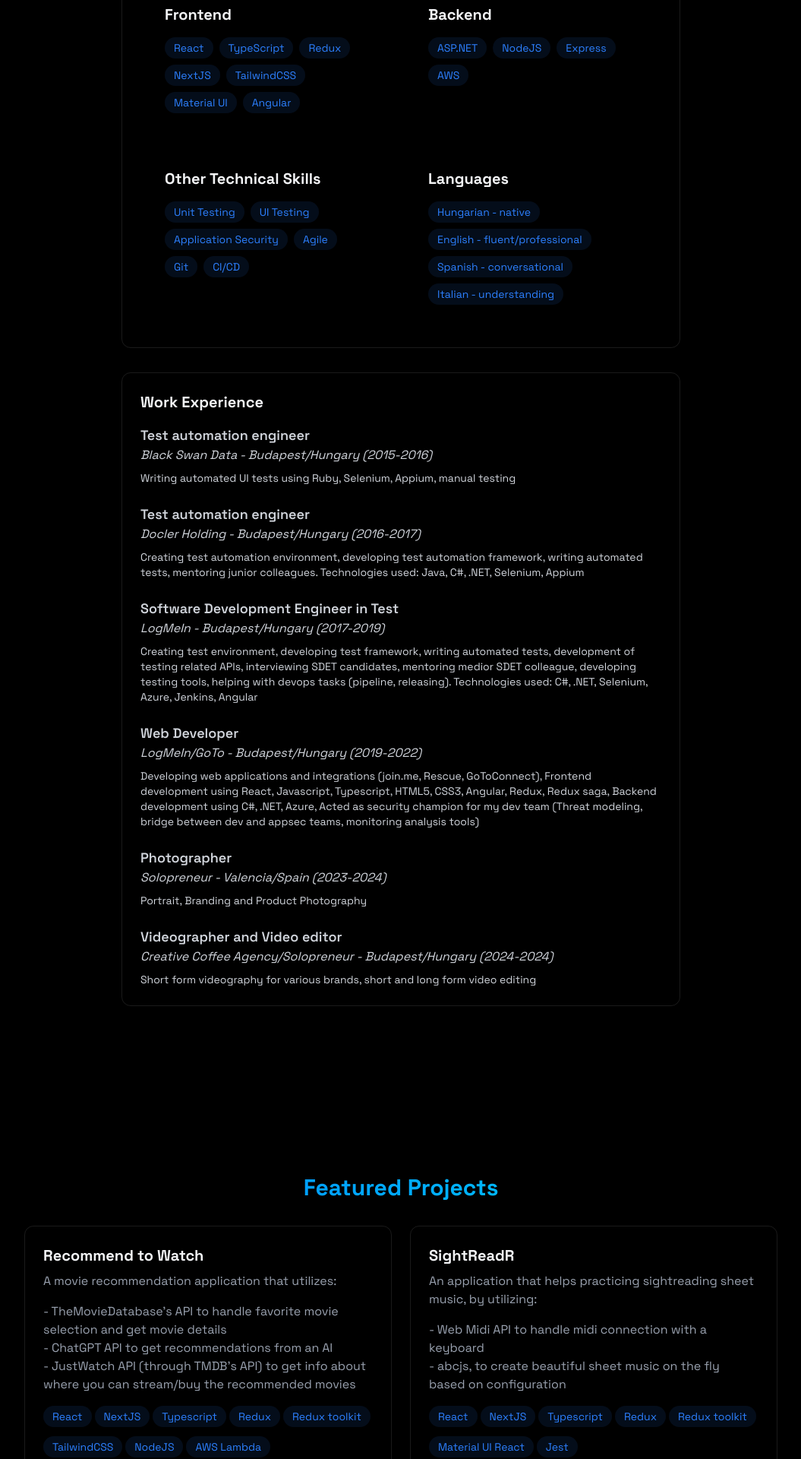
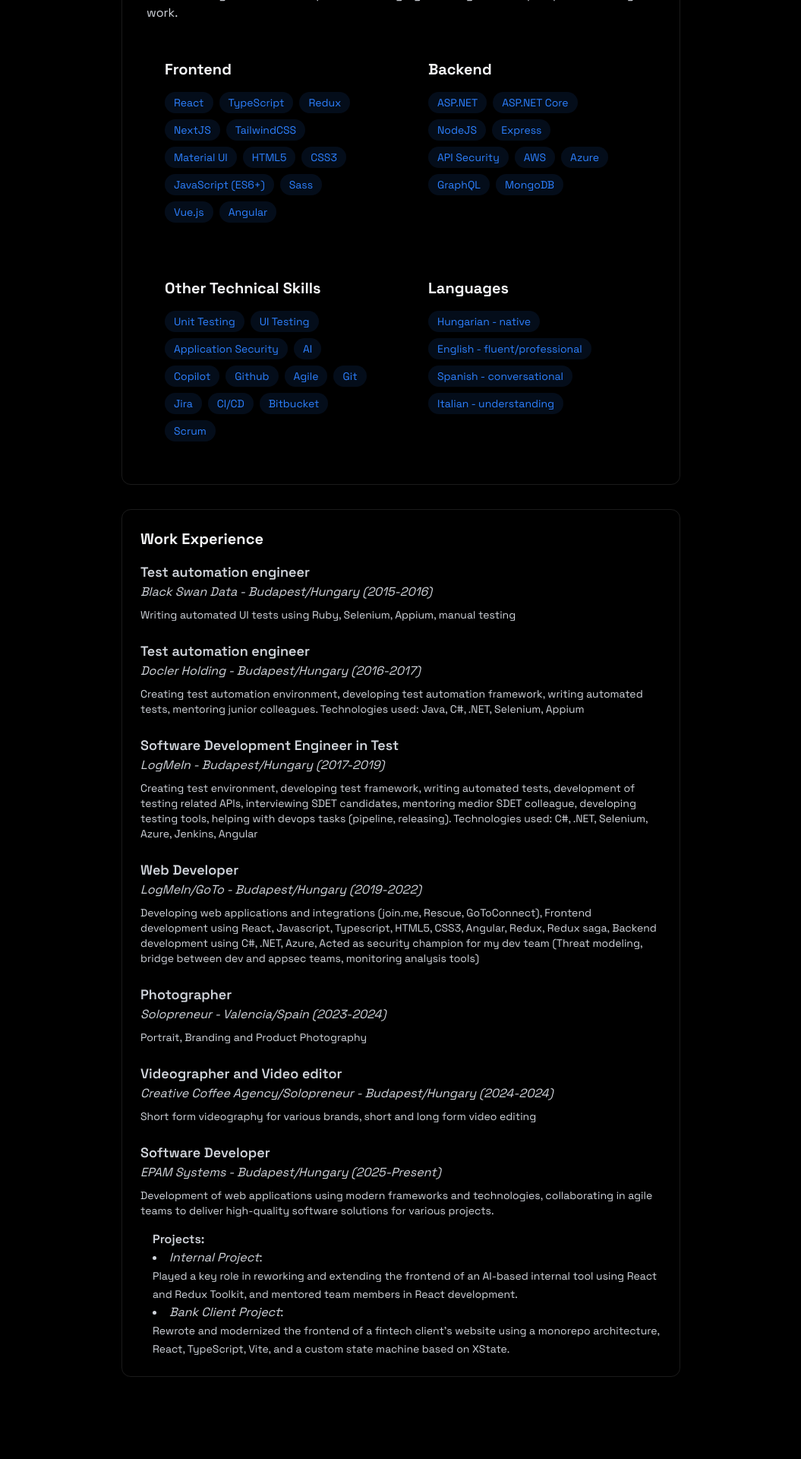
Before and after one commit to daniel-erdos-dev/portfolio, a React (Vite) app: page / in a window 1280 px wide. Shown: the part 1360-3280 px from the top of the page at 76% size, without its empty margins (112-1167 px from the left). Built offline with nearby package versions, Linux system fonts and the light colour scheme.

Commit message:
updated the packages and made updates on my about page (EPAM)

```diff
--- a/src/components/sections/About/About.tsx
+++ b/src/components/sections/About/About.tsx
@@ -1,33 +1,16 @@
 import { RevealOnScroll } from "../../RevealOnScroll";
 import { SkillSection } from "./SkillSection";
 import { WorkExperienceItem } from "./WorkExperienceItem";
+import {
+  backendSkills,
+  frontendSkills,
+  otherSkills,
+  languages,
+} from "./Data/Skills";
+import { workExperience } from "./Data/WorkExp";
+import { aboutText } from "./Data/AboutText";
 
 export const About: React.FC = () => {
-  const frontendSkills = [
-    "React",
-    "TypeScript",
-    "Redux",
-    "NextJS",
-    "TailwindCSS",
-    "Material UI",
-    "Angular",
-  ];
-  const backendSkills = ["ASP.NET", "NodeJS", "Express", "AWS"];
-  const otherSkills = [
-    "Unit Testing",
-    "UI Testing",
-    "Application Security",
-    "Agile",
-    "Git",
-    "CI/CD",
-  ];
-  const languages = [
-    "Hungarian - native",
-    "English - fluent/professional",
-    "Spanish - conversational",
-    "Italian - understanding",
-  ];
-
   return (
     <section
       id="about"
@@ -40,27 +23,7 @@ export const About: React.FC = () => {
           </h2>
 
           <div className="rounded-xl p-8 border-white/10 border transition-all">
-            <p className="text-gray-300 mb-6">
-              I first dipped my toes into coding and web development in 2015,
-              and over the years, I’ve worn many hats—working in different
-              roles, exploring a variety of technologies, and gaining experience
-              in both frontend and backend development, as well as automation
-              testing. I thrive on learning, constantly pushing myself to
-              improve, and I bring strong communication skills, a proactive
-              mindset, and a team-oriented approach to my work. With experience
-              in both large-scale applications and fast-paced MVP projects, I’ve
-              developed a keen ability to adapt, iterate quickly, and build
-              solutions that are both functional and user-friendly. I also have
-              extensive experience working remotely. In 2023, I embraced a new
-              challenge and moved to Valencia, Spain, where I explored
-              solopreneurship in a different creative field—portrait, branding,
-              and product photography, as well as videography. After returning
-              to Budapest in 2024 and briefly working as a videographer and
-              video editor for a marketing agency, I found myself drawn back to
-              IT. By mid-to-late 2024, I began transitioning back into
-              development, refreshing my knowledge, and diving into new
-              technologies with renewed enthusiasm.
-            </p>
+            <p className="text-gray-300 mb-6">{aboutText}</p>
 
             <div className="grid grid-cols-1 md:grid-cols-2 gap-6">
               <SkillSection
@@ -79,50 +42,15 @@ export const About: React.FC = () => {
             <div className="p-6 rounded-xl border-white/10 border hover:-translate-y-1 transition-all">
               <h3 className="text-xl font-bold mb-4">Work Experience</h3>
               <div className="space-y-6 text-gray-300">
-                <WorkExperienceItem
-                  jobTitle="Test automation engineer"
-                  companyDate="Black Swan Data - Budapest/Hungary (2015-2016)"
-                  jobDesc="Writing automated UI tests using Ruby, Selenium, Appium,
-                    manual testing"
-                />
-                <WorkExperienceItem
-                  jobTitle="Test automation engineer"
-                  companyDate="Docler Holding - Budapest/Hungary (2016-2017)"
-                  jobDesc="Creating test automation environment, developing test
-                    automation framework, writing automated tests, mentoring
-                    junior colleagues. Technologies used: Java, C#, .NET,
-                    Selenium, Appium"
-                />
-                <WorkExperienceItem
-                  jobTitle="Software Development Engineer in Test"
-                  companyDate="LogMeIn - Budapest/Hungary (2017-2019)"
-                  jobDesc="Creating test environment, developing test framework,
-                    writing automated tests, development of testing related
-                    APIs, interviewing SDET candidates, mentoring medior SDET
-                    colleague, developing testing tools, helping with devops
-                    tasks (pipeline, releasing). Technologies used: C#, .NET,
-                    Selenium, Azure, Jenkins, Angular"
-                />
-                <WorkExperienceItem
-                  jobTitle="Web Developer"
-                  companyDate="LogMeIn/GoTo - Budapest/Hungary (2019-2022)"
-                  jobDesc="Developing web applications and integrations (join.me,
-                    Rescue, GoToConnect), Frontend development using React,
-                    Javascript, Typescript, HTML5, CSS3, Angular, Redux, Redux
-                    saga, Backend development using C#, .NET, Azure, Acted as
-                    security champion for my dev team (Threat modeling, bridge
-                    between dev and appsec teams, monitoring analysis tools)"
-                />
-                <WorkExperienceItem
-                  jobTitle="Photographer"
-                  companyDate="Solopreneur - Valencia/Spain (2023-2024)"
-                  jobDesc="Portrait, Branding and Product Photography"
-                />
-                <WorkExperienceItem
-                  jobTitle="Videographer and Video editor"
-                  companyDate="Creative Coffee Agency/Solopreneur - Budapest/Hungary (2024-2024)"
-                  jobDesc="Short form videography for various brands, short and long form video editing"
-                />
+                {workExperience.map((item, index) => (
+                  <WorkExperienceItem
+                    key={index}
+                    jobTitle={item.jobTitle}
+                    companyDate={item.companyDate}
+                    jobDesc={item.jobDesc}
+                    projects={item.projects}
+                  />
+                ))}
               </div>
             </div>
           </div>
--- /dev/null
+++ b/src/components/sections/About/Data/AboutText.ts
@@ -0,0 +1,22 @@
+export const aboutText =
+  "I first dipped my toes into coding and web development in 2015, \
+    and over the years, I’ve worn many hats—working in different \
+    roles, exploring a variety of technologies, and gaining experience \
+    in both frontend and backend development, as well as automation \
+    testing. I thrive on learning, constantly pushing myself to \
+    improve, and I bring strong communication skills, a proactive \
+    mindset, and a team-oriented approach to my work. With experience \
+    in both large-scale applications and fast-paced MVP projects, I’ve \
+    developed a keen ability to adapt, iterate quickly, and build \
+    solutions that are both functional and user-friendly. I also have \
+    extensive experience working remotely. In 2023, I embraced a new \
+    challenge and moved to Valencia, Spain, where I explored \
+    solopreneurship in a different creative field—portrait, branding, \
+    and product photography, as well as videography. After returning \
+    to Budapest in 2024 and briefly working as a videographer and \
+    video editor for a marketing agency, I found myself drawn back to \
+    IT. By mid-to-late 2024, I began transitioning back into software \
+    development, refreshing my core skills and deepening my knowledge \
+    of modern technologies. This renewed focus led to my joining EPAM \
+    in March 2025, where I continue to grow as a developer while \
+    bringing a strong creative perspective to my work.";
--- /dev/null
+++ b/src/components/sections/About/Data/Skills.ts
@@ -0,0 +1,45 @@
+export const frontendSkills = [
+  "React",
+  "TypeScript",
+  "Redux",
+  "NextJS",
+  "TailwindCSS",
+  "Material UI",
+  "HTML5",
+  "CSS3",
+  "JavaScript (ES6+)",
+  "Sass",
+  "Vue.js",
+  "Angular",
+];
+export const backendSkills = [
+  "ASP.NET",
+  "ASP.NET Core",
+  "NodeJS",
+  "Express",
+  "API Security",
+  "AWS",
+  "Azure",
+  "GraphQL",
+  "MongoDB",
+];
+export const otherSkills = [
+  "Unit Testing",
+  "UI Testing",
+  "Application Security",
+  "AI",
+  "Copilot",
+  "Github",
+  "Agile",
+  "Git",
+  "Jira",
+  "CI/CD",
+  "Bitbucket",
+  "Scrum",
+];
+export const languages = [
+  "Hungarian - native",
+  "English - fluent/professional",
+  "Spanish - conversational",
+  "Italian - understanding",
+];
--- /dev/null
+++ b/src/components/sections/About/Data/WorkExp.ts
@@ -0,0 +1,56 @@
+export const workExperience = [
+  {
+    jobTitle: "Test automation engineer",
+    companyDate: "Black Swan Data - Budapest/Hungary (2015-2016)",
+    jobDesc:
+      "Writing automated UI tests using Ruby, Selenium, Appium, manual testing",
+  },
+  {
+    jobTitle: "Test automation engineer",
+    companyDate: "Docler Holding - Budapest/Hungary (2016-2017)",
+    jobDesc:
+      "Creating test automation environment, developing test automation framework, writing automated tests, mentoring junior colleagues. Technologies used: Java, C#, .NET, Selenium, Appium",
+  },
+  {
+    jobTitle: "Software Development Engineer in Test",
+    companyDate: "LogMeIn - Budapest/Hungary (2017-2019)",
+    jobDesc:
+      "Creating test environment, developing test framework, writing automated tests, development of testing related APIs, interviewing SDET candidates, mentoring medior SDET colleague, developing testing tools, helping with devops tasks (pipeline, releasing). Technologies used: C#, .NET, Selenium, Azure, Jenkins, Angular",
+  },
+  {
+    jobTitle: "Web Developer",
+    companyDate: "LogMeIn/GoTo - Budapest/Hungary (2019-2022)",
+    jobDesc:
+      "Developing web applications and integrations (join.me, Rescue, GoToConnect), Frontend development using React, Javascript, Typescript, HTML5, CSS3, Angular, Redux, Redux saga, Backend development using C#, .NET, Azure, Acted as security champion for my dev team (Threat modeling, bridge between dev and appsec teams, monitoring analysis tools)",
+  },
+  {
+    jobTitle: "Photographer",
+    companyDate: "Solopreneur - Valencia/Spain (2023-2024)",
+    jobDesc: "Portrait, Branding and Product Photography",
+  },
+  {
+    jobTitle: "Videographer and Video editor",
+    companyDate:
+      "Creative Coffee Agency/Solopreneur - Budapest/Hungary (2024-2024)",
+    jobDesc:
+      "Short form videography for various brands, short and long form video editing",
+  },
+  {
+    jobTitle: "Software Developer",
+    companyDate: "EPAM Systems - Budapest/Hungary (2025-Present)",
+    jobDesc:
+      "Development of web applications using modern frameworks and technologies, collaborating in agile teams to deliver high-quality software solutions for various projects.",
+    projects: [
+      {
+        name: "Internal Project",
+        description:
+          "Played a key role in reworking and extending the frontend of an AI-based internal tool using React and Redux Toolkit, and mentored team members in React development.",
+      },
+      {
+        name: "Bank Client Project",
+        description:
+          "Rewrote and modernized the frontend of a fintech client’s website using a monorepo architecture, React, TypeScript, Vite, and a custom state machine based on XState.",
+      },
+    ],
+  },
+];
--- a/src/components/sections/About/WorkExperienceItem.tsx
+++ b/src/components/sections/About/WorkExperienceItem.tsx
@@ -2,12 +2,26 @@ export const WorkExperienceItem: React.FC<WorkExperienceItemProps> = ({
   jobTitle,
   companyDate,
   jobDesc,
+  projects,
 }) => {
   return (
     <div>
       <h4 className="font-semibold text-lg">{jobTitle}</h4>
       <h4 className="italic mb-2">{companyDate}</h4>
       <p className="text-sm">{jobDesc}</p>
+      {projects && projects.length > 0 && (
+        <div className="mt-4 ml-4">
+          <h5 className="font-semibold">Projects:</h5>
+          <ul className="list-disc list-inside">
+            {projects.map((project, index) => (
+              <li key={index}>
+                <span className="italic">{project.name}</span>: <br />
+                <span className="text-sm">{project.description}</span>
+              </li>
+            ))}
+          </ul>
+        </div>
+      )}
     </div>
   );
 };
@@ -16,4 +30,8 @@ interface WorkExperienceItemProps {
   jobTitle: string;
   companyDate: string;
   jobDesc: string;
+  projects?: {
+    name: string;
+    description: string;
+  }[];
 }
--- a/src/components/sections/Projects/Projects.tsx
+++ b/src/components/sections/Projects/Projects.tsx
@@ -10,7 +10,7 @@ export const Projects: React.FC = () => {
       <RevealOnScroll>
         <div className="max-w-5xl mx-auto px-4">
           <h2 className="text-3xl font-bold mb-8 bg-gradient-to-r from-blue-500 to-cyan-400 bg-clip-text text-transparent text-center">
-            Featured Projects
+            Private Project(s)
           </h2>
           <div className="grid grid-cols-1 md:grid-cols-2 gap-6">
             <Project
```
Also changed, not shown: 1 other file (tests, documents, lock files or other folders).
